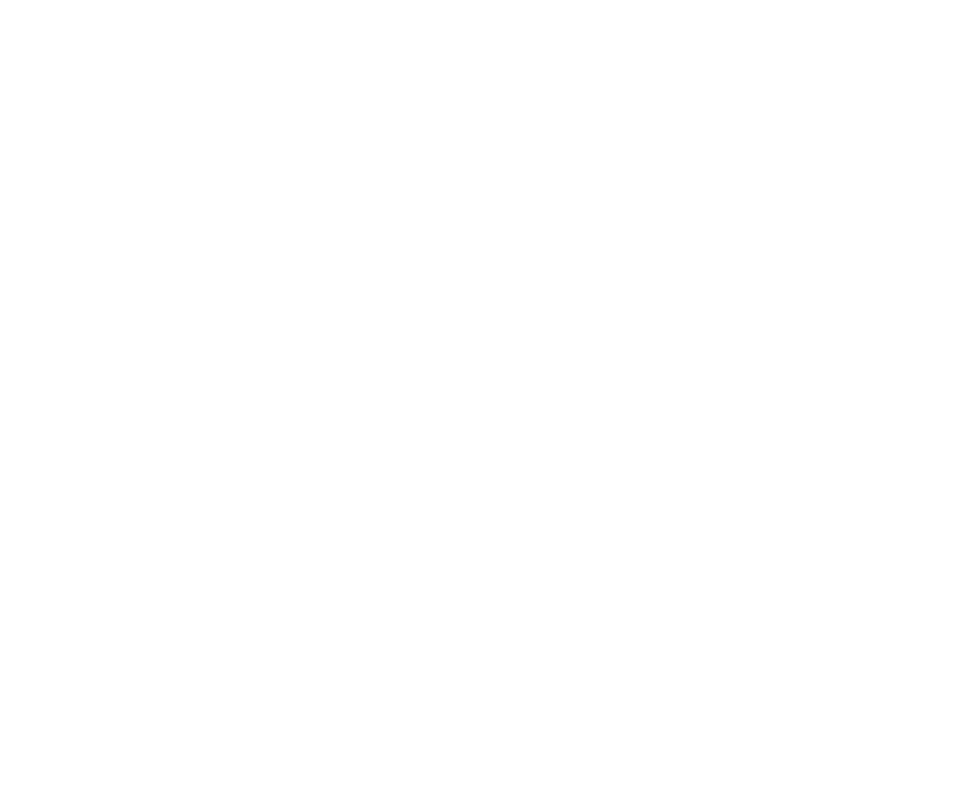
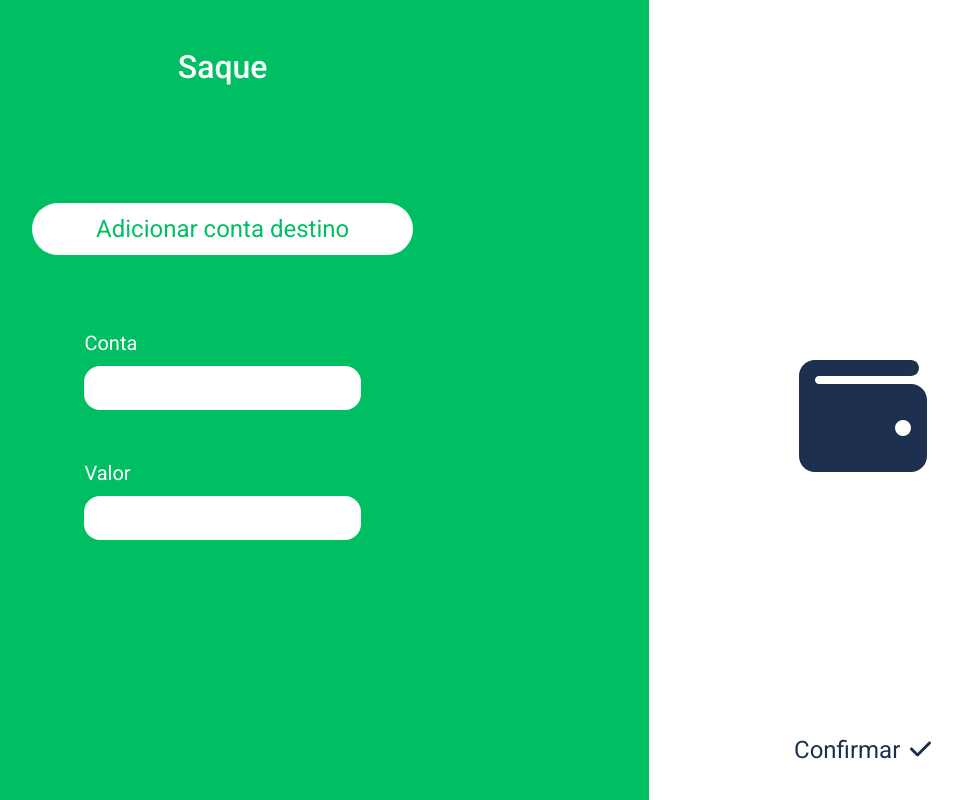
Before and after one commit to mvinicavalcante/click-consultas, a React (Create React App) app: page /carteira/saque in a window 1280 px wide. Shown: the whole page, without its empty margins (204-1166 px from the left). Built offline with nearby package versions, Linux system fonts and the light colour scheme.

Commit message:
Páginas de depósito e saque

```diff
--- a/src/App.css
+++ b/src/App.css
@@ -21,3 +21,7 @@
 p {
   color: white;
 }
+
+h2 {
+  color: white !important;
+}
--- a/src/App.js
+++ b/src/App.js
@@ -12,6 +12,9 @@
 import Main from "./pages/main";
 import Profile from "./pages/profile";
 import Wallet from "./pages/profile/wallet";
+import Deposit from "./pages/profile/wallet/deposit";
+import Withdraw from "./pages/profile/wallet/withdraw";
+import NewAccount from "./pages/profile/wallet/withdraw/newAccount";
 
 function App() {
   return (
@@ -31,9 +34,9 @@
           <Route element={<Main />} path="/principal" />
           <Route element={<Profile />} path="/perfil" />
           <Route element={<Wallet />} path="/carteira" />
-          <Route path="/carteira/deposito" />
-          <Route path="/carteira/saque" />
-          <Route path="/carteira/saque/conta-destino" />
+          <Route element={<Deposit />} path="/carteira/deposito" />
+          <Route element={<Withdraw />} path="/carteira/saque" />
+          <Route element={<NewAccount />} path="/carteira/saque/conta-destino" />
           <Route path="/historico" />
 
         </Routes>
--- a/src/components/customButton/styles.css
+++ b/src/components/customButton/styles.css
@@ -4,5 +4,5 @@
   font-size: 24px;
   border: none;
   outline: none;
-  padding: 10px 5vw;
+  padding: 1vh 5vw;
 }
--- a/src/components/form/formInput/index.js
+++ b/src/components/form/formInput/index.js
@@ -73,6 +73,17 @@
             value={value}
             onChange={onChange}
           />
+        ) : type === "pixType" ? (
+          <select onChange={onChange} className="form-select">
+            <option selected disabled>
+              Selecione o tipo da chave pix
+            </option>
+            <option value={"cpf"}>CPF</option>
+            <option value={"cnpj"}>CNPJ</option>
+            <option value={"email"}>E-mail</option>
+            <option value={"celular"}>Número de celular</option>
+            <option value={"aleatoria"}>Chave aleatória</option>
+          </select>
         ) : (
           <input
             className="form-input"
--- a/src/pages/profile/index.js
+++ b/src/pages/profile/index.js
@@ -1,8 +1,6 @@
 import { FontAwesomeIcon } from "@fortawesome/react-fontawesome";
 import { faUser } from "@fortawesome/free-solid-svg-icons";
 import MenuItem from "../../components/menuItem";
-
-import "./styles.css"
 
 const Profile = () => {
   return (
--- a/src/pages/profile/styles.css
+++ /dev/null
@@ -1,3 +0,0 @@
-h2 {
-  color: white;
-}
--- /dev/null
+++ b/src/pages/profile/wallet/deposit/index.js
@@ -0,0 +1,40 @@
+import { useState } from "react";
+import { FontAwesomeIcon } from "@fortawesome/react-fontawesome";
+import { faWallet } from "@fortawesome/free-solid-svg-icons";
+import FormInput from "../../../../components/form/formInput";
+import CustomButton from "../../../../components/customButton";
+
+const Deposit = () => {
+  const [value, setValue] = useState();
+
+  return (
+    <div className="container-fluid vh-100 vw-100 overflow-auto">
+      <div className="row vh-100">
+        <div className="col-logo col-12 col-md-8">
+          <div className="row h-75">
+            <div className="col-12 pt-5">
+              <h2 className="text-center">Depósito</h2>
+            </div>
+            <div className="col-12 d-flex justify-content-center align-items-center">
+              <div className="col-7 col-lg-6 col-xl-4">
+                <FormInput
+                  label="Valor"
+                  onChange={(e) => setValue(e.target.value)}
+                  value={value}
+                />
+              </div>
+            </div>
+            <div className="col-12 d-flex justify-content-center align-items-start">
+              <CustomButton action="Gerar QR Code" path="#" />
+            </div>
+          </div>
+        </div>
+        <div className="col-12 col-md-4 d-flex justify-content-center align-items-center">
+          <FontAwesomeIcon icon={faWallet} size="8x" color="#1E3050" />
+        </div>
+      </div>
+    </div>
+  );
+};
+
+export default Deposit;
--- a/src/pages/profile/wallet/index.js
+++ b/src/pages/profile/wallet/index.js
@@ -6,10 +6,10 @@
 import "./styles.css"
 
 const Wallet = () => {
-  const [balance, setBalance] = useState(true);
+  const [balanceVisibility, setBalanceVisibility] = useState(true);
 
   function toggleBalanceVisibility() {
-    setBalance((prevState) => !prevState);
+    setBalanceVisibility((prevState) => !prevState);
   }
 
   return (
@@ -28,7 +28,7 @@
               <div className="col-6 d-flex flex-column">
                 <h2 className="text-center">
                   Saldo:
-                  {balance ?
+                  {balanceVisibility ?
                     <FontAwesomeIcon
                       icon={faEyeSlash}
                       onClick={toggleBalanceVisibility}
@@ -45,7 +45,7 @@
                   }
                 </h2>
                 <h2 className="text-center mt-4">
-                  {balance ?
+                  {balanceVisibility ?
                     "R$ 1.000" : "R$ - - - -"
                   }
                 </h2>
--- /dev/null
+++ b/src/pages/profile/wallet/withdraw/index.js
@@ -0,0 +1,47 @@
+import { useState } from "react";
+import FinishingSide from "../../../../components/finishingSide";
+import CustomButton from "../../../../components/customButton";
+import FormInput from "../../../../components/form/formInput";
+
+const Withdraw = () => {
+  const [account, setAccount] = useState();
+  const [value, setValue] = useState();
+
+  return (
+    <div className="container-fluid vh-100 vw-100 overflow-auto">
+      <div className="row vh-100">
+        <div className="col-logo col-12 col-md-8">
+          <div className="row h-75">
+            <div className="col-12 pt-5 mb-5 mb-md-0">
+              <h2 className="text-center">Saque</h2>
+            </div>
+            <div className="col-12 d-flex justify-content-center align-items-center mb-5 mb-md-0">
+              <CustomButton action="Adicionar conta destino" path="/carteira/saque/conta-destino" />
+            </div>
+            <div className="col-12 d-flex flex-column justify-content-center align-items-center">
+              <div className="col-7 col-lg-6 col-xl-4 mb-4">
+                <FormInput
+                  label="Conta"
+                  onChange={(e) => setAccount(e.target.value)}
+                  value={account}
+                />
+              </div>
+              <div className="col-7 col-lg-6 col-xl-4">
+                <FormInput
+                  label="Valor"
+                  onChange={(e) => setValue(e.target.value)}
+                  value={value}
+                />
+              </div>
+            </div>
+          </div>
+        </div>
+        <div className="col-12 col-md-4 d-flex flex-column justify-content-center align-items-center">
+          <FinishingSide icon="fa-solid fa-wallet" action="Confirmar" path="#" />
+        </div>
+      </div>
+    </div>
+  );
+};
+
+export default Withdraw;
--- /dev/null
+++ b/src/pages/profile/wallet/withdraw/newAccount/index.js
@@ -0,0 +1,44 @@
+import { useState } from "react";
+import FinishingSide from "../../../../../components/finishingSide";
+import FormInput from "../../../../../components/form/formInput";
+
+const NewAccount = () => {
+  const [pixType, setPixType] = useState();
+  const [pix, setPix] = useState();
+
+  return (
+    <div className="container-fluid vh-100 vw-100 overflow-auto">
+      <div className="row vh-100">
+        <div className="col-logo col-12 col-md-8">
+          <div className="row h-75">
+            <div className="col-12 pt-5">
+              <h2 className="text-center">Conta Destino</h2>
+            </div>
+            <div className="mt-5 mt-md-0 col-12 d-flex flex-column justify-content-center align-items-center">
+              <div className="col-7 col-lg-6 col-xl-4 mb-4">
+                <FormInput
+                  label="Tipo da Chave"
+                  type="pixType"
+                  onChange={(e) => setPixType(e.target.value)}
+                  value={pixType}
+                />
+              </div>
+              <div className="col-7 col-lg-6 col-xl-4">
+                <FormInput
+                  label="Pix"
+                  onChange={(e) => setPix(e.target.value)}
+                  value={pix}
+                />
+              </div>
+            </div>
+          </div>
+        </div>
+        <div className="col-12 col-md-4 d-flex flex-column justify-content-center align-items-center">
+          <FinishingSide icon="fa-solid fa-wallet" action="Adicionar" path="/carteira/saque" />
+        </div>
+      </div>
+    </div>
+  );
+};
+
+export default NewAccount;
```
